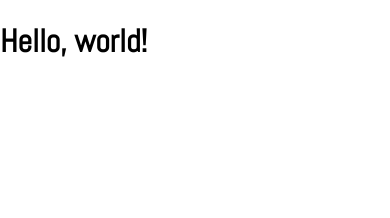
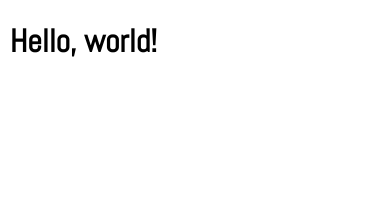
Before and after one commit to SteelHeads/steelhacks.com, a Jekyll site: the page built from index.html, in a window 390 px wide. Shown: the top 218 px of the page. Built offline with Jekyll 4.4.1, drawn with Linux system fonts in a browser that asks for light colours.

Commit message:
Simpler responsive breakpoints, better mixins

```diff
--- a/_sass/_base.scss
+++ b/_sass/_structure.scss
@@ -19,15 +19,15 @@
   > .container {
     margin: 0 auto;
 
-    @include min-width($small) {
-      width: 500px;
+    @include size-less-than($small) {
+      width: 95%;
     }
 
-    @include min-width($medium) {
-      width: 800px;
+    @include size-between($small, $large) {
+      width: 80%;
     }
 
-    @include min-width($large) {
+    @include size-greater-than($large) {
       width: 900px;
     }
   }
--- a/css/main.scss
+++ b/css/main.scss
@@ -21,15 +21,26 @@
 
 // Responsive design stuff
 $small: 600px;
-$medium: 900px;
 $large: 1024px;
 
-@mixin min-width($size) {
+@mixin size-between($smaller, $larger) {
+  @media screen and (min-width: $smaller) and (max-width: $larger) {
+    @content;
+  }
+}
+
+@mixin size-greater-than($size) {
   @media screen and (min-width: $size) {
     @content;
   }
 }
 
+@mixin size-less-than($size) {
+  @media screen and (max-width: $size) {
+    @content;
+  }
+}
+
 // Import other files
-@import 'base';
-@import 'layout';
+@import 'structure';
+@import 'page';
```
Also changed, not shown: _sass/_page.scss (renamed from _sass/_layout.scss).
